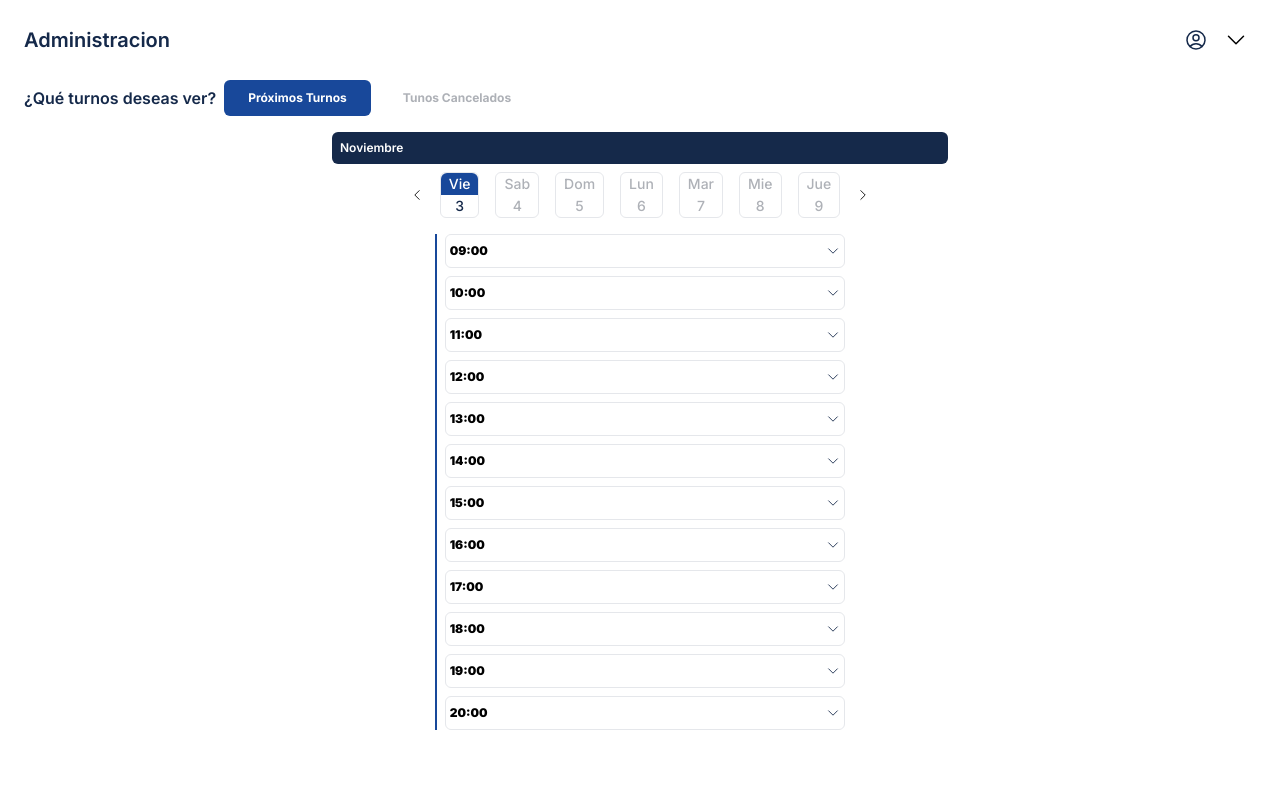
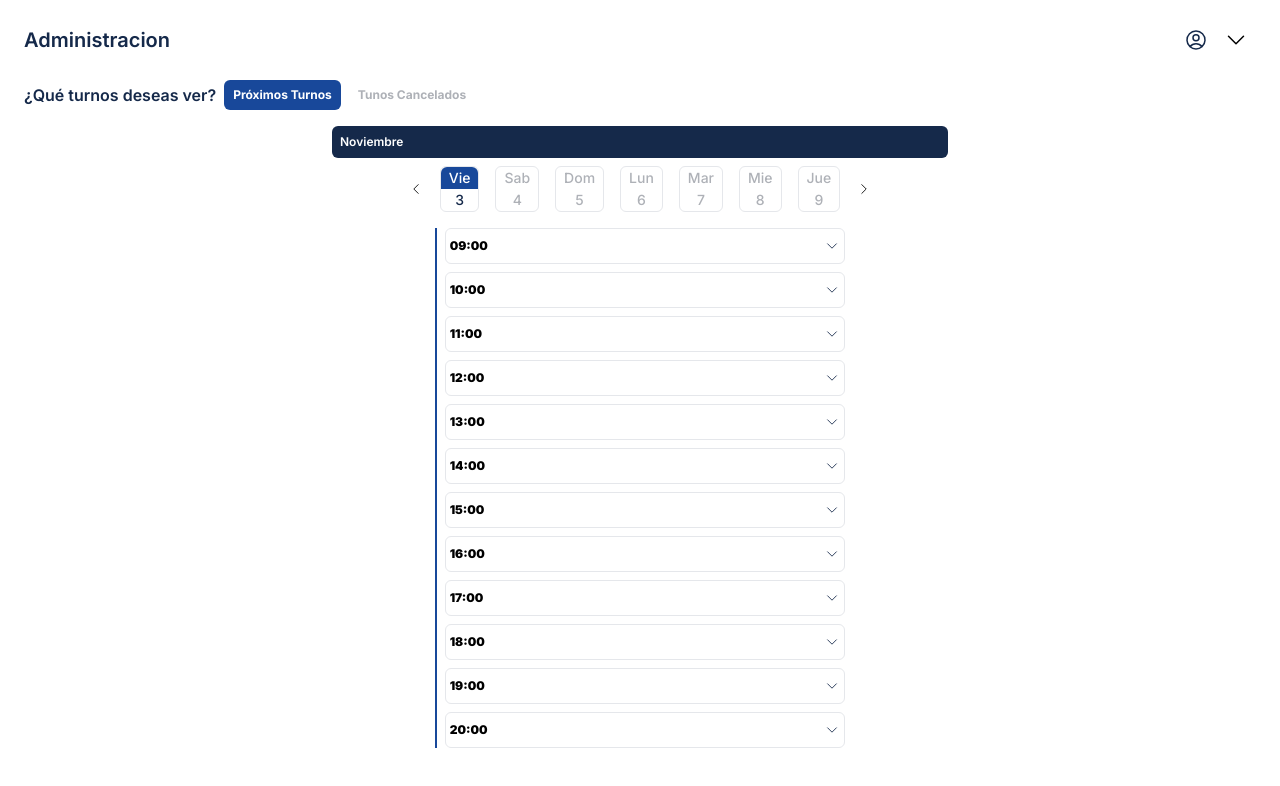
Before and after one commit to Francisco-Villanueva/reser-admin-client, a Next.js app: page /home/barber in a window 1280 px wide. Shown: the top 786 px of the page. Built offline with nearby package versions, Linux system fonts and the light colour scheme; no server answers; sample sign-in values are in the browser's storage.

Commit message:
fixed ui of cancelled appointments

```diff
--- a/src/commons/Button.jsx
+++ b/src/commons/Button.jsx
@@ -39,7 +39,7 @@ export default function Button({
     <button
       onClick={onClick}
       type={type}
-      className={`text-center flex items-center justify-center  gap-2 font-bold leading-5 capitalize  transition-all duration-150 ease-inl ${
+      className={`text-center border border-transparent flex items-center justify-center  gap-2 font-bold leading-5 capitalize  transition-all duration-150 ease-inl ${
         disabled
           ? `${btnStyle.disabled[variant]} ${btnStyle.size[size]}`
           : `${btnStyle.variant[variant]} ${btnStyle.size[size]}`
--- a/src/components/AppointmentsList.jsx
+++ b/src/components/AppointmentsList.jsx
@@ -27,20 +27,20 @@ export default function AppointmentsList() {
       }
     >
       <section className="flex   items-center gap-2">
-        <h2 className="text-black font-semibold">¿Qué turnos deseas ver?</h2>
+        <h2 className="text-black font-semibold max-md:text-xs">
+          ¿Qué turnos deseas ver?
+        </h2>
         <div className="flex gap-2">
           <Button
             variant={view === 'appointments' ? 'primary' : 'disabled'}
-            size={'small'}
-            className="rounded-md hover:border hover:border-border transition-all duration-200"
+            className="p-1 px-2 text-xs rounded-md hover:border hover:border-border transition-all duration-200"
             onClick={() => setView('appointments')}
           >
             Próximos Turnos{' '}
           </Button>
           <Button
             variant={view === 'cancelled' ? 'delete' : 'disabled'}
-            size={'small'}
-            className="rounded-md hover:border hover:border-border transition-all duration-200"
+            className="p-1 px-2 text-xs rounded-md hover:border hover:border-border transition-all duration-200 "
             onClick={() => setView('cancelled')}
           >
             {' '}
--- a/src/components/TableTeamRow.jsx
+++ b/src/components/TableTeamRow.jsx
@@ -24,8 +24,6 @@ export default function TableTeamRow({ appointments, date, canceled = false }) {
 
   const resultArray = Object.values(organizedAppointments)
 
-  console.log({ resultArray })
-
   return (
     <div className="flex flex-col gap-2  overflow-auto max-h-[90%]">
       <div className="flex flex-col gap-2  ">
```
